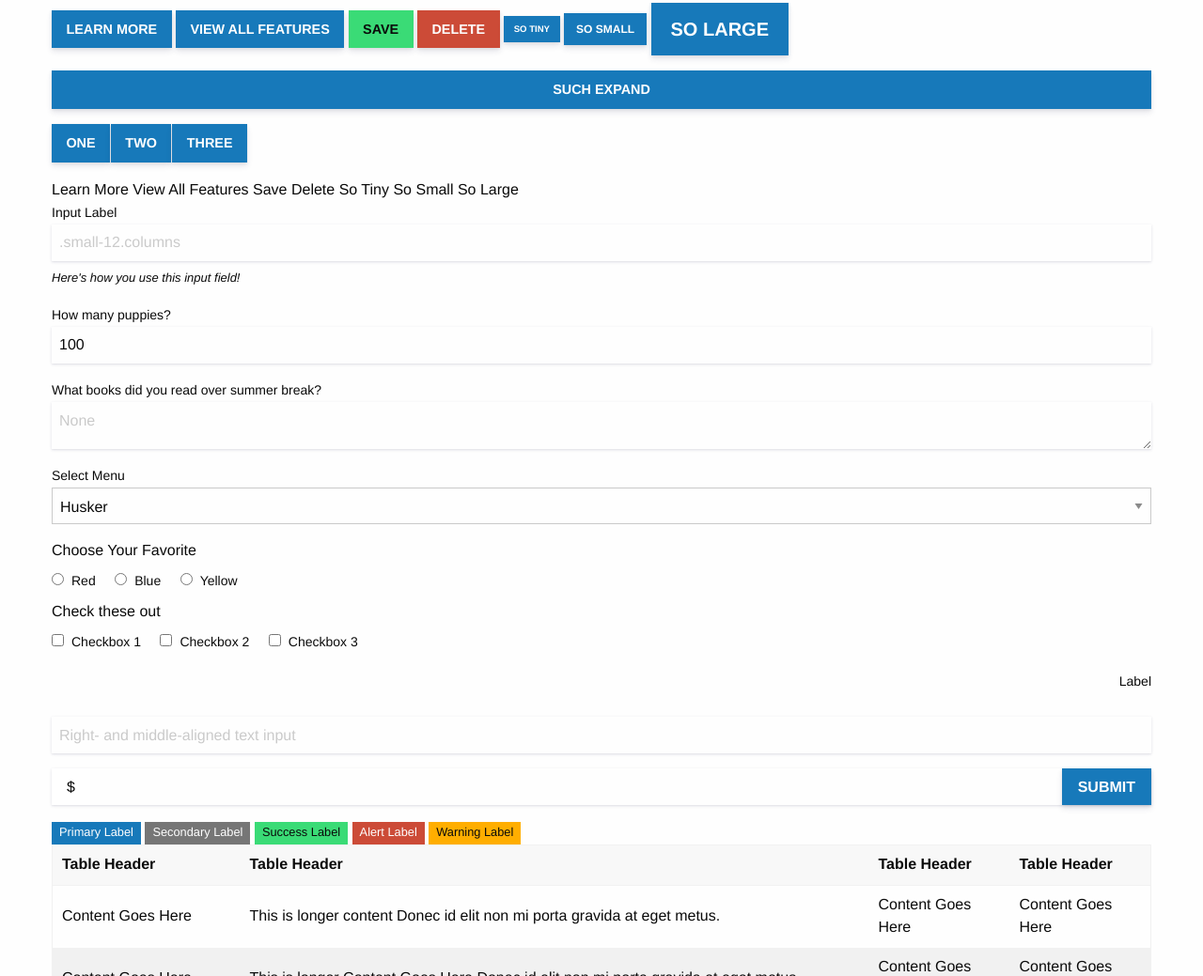
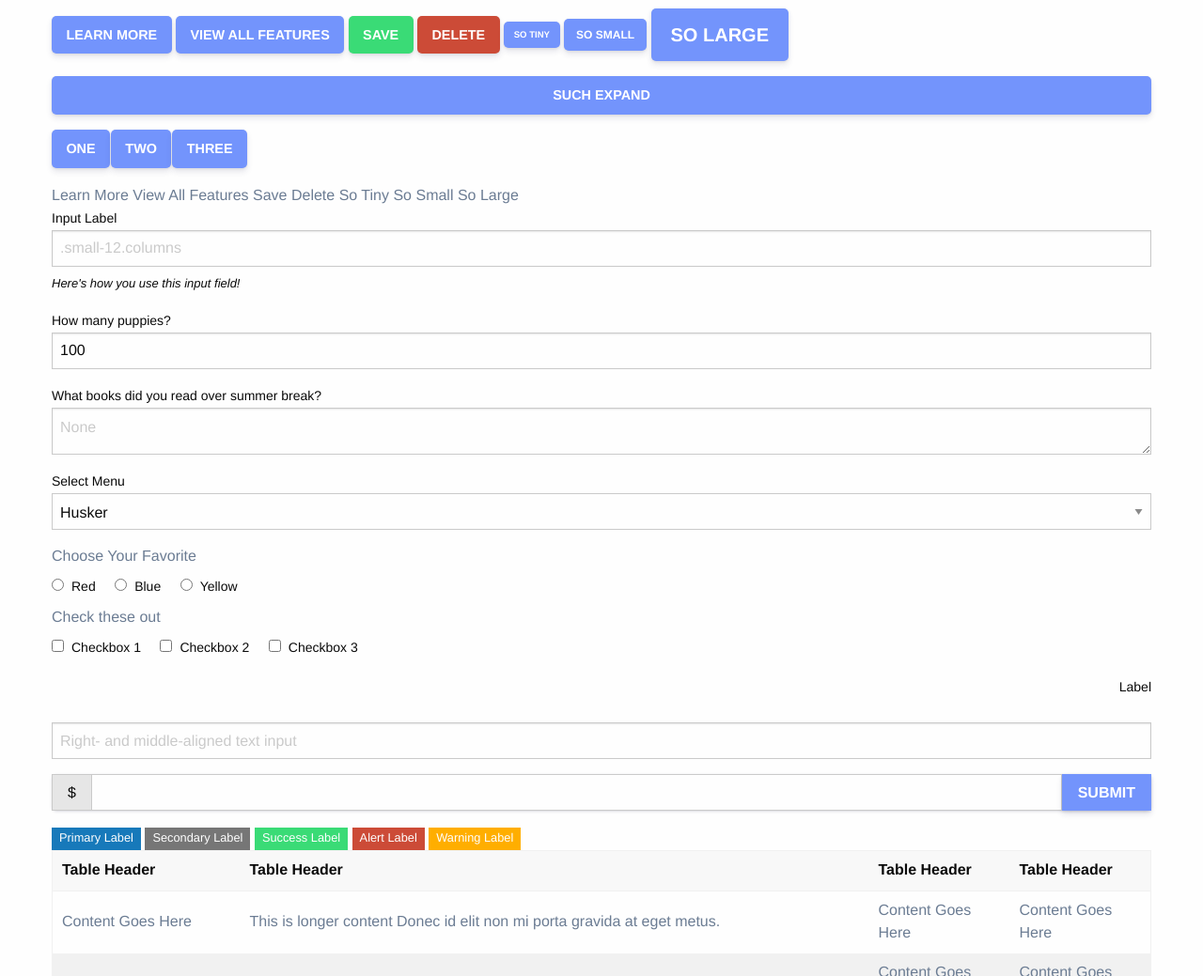
Before and after one commit to sudouc/sudo-web-framework, a website: page index.html in a window 1280 px wide. Shown: the part 1626-2665 px from the top of the page at 94% size. Drawn offline with nearby package versions, Linux system fonts and the light colour scheme; a web font is replaced by a local one.

Commit message:
Something was broken, but now is fixed. I don't know what it is, but...

```diff
--- a/package.json
+++ b/package.json
@@ -1,6 +1,6 @@
 {
   "name": "sudo-web-framework",
-  "version": "0.1.3",
+  "version": "0.1.4",
   "description": "Web Framework for Sudo – Sits ontop of Foundation from Zurb",
   "main": "gulpfile.js",
   "devDependencies": {
--- a/scss/_global.scss
+++ b/scss/_global.scss
@@ -6,10 +6,11 @@ $foundation-palette: (
         success: #6fd487,
         warning: #ffae00,
         alert: #f15034,
-) !default;
-$header-color: #32325d !default;
-$header-small-font-color: #afbec9 !default;
-$body-font-color: #6b7c93 !default;
+);
+$header-color: #32325d;
+$header-small-font-color: #afbec9;
+$body-font-color: #6b7c93;
+$white: #FFF;
 
 $sudo-gradient-palette: (
         "fanta": (
@@ -28,34 +29,34 @@ $sudo-gradient-palette: (
                 rgba(145,26,255,1),
                 rgba(61,193,255,1)
         )
-) !default;
+);
 
 @include add-foundation-colors;
 
-$global-radius: 5px !default;
-$font-directory: '/assets/fonts/' !default;
-$body-font-family: 'Camphor', 'Helvetica Neue', Helvetica, Roboto, Arial, sans-serif !default;
-$header-font-family: 'Circular Std', 'Helvetica Neue', Helvetica, Roboto, Arial, sans-serif !default;
+$global-radius: 5px;
+$font-directory: '/assets/fonts/';
+$body-font-family: 'Camphor', 'Helvetica Neue', Helvetica, Roboto, Arial, sans-serif;
+$header-font-family: 'Circular Std', 'Helvetica Neue', Helvetica, Roboto, Arial, sans-serif;
 
-$button-font-family: inherit !default;
+$button-font-family: inherit;
 $button-padding: 0.85em 1em;
-$button-fill: solid !default;
-$button-background: $primary-color !default;
-$button-background-hover: scale-color($button-background, $lightness: 15%) !default;
-$button-color: $white !default;
-$button-color-alt: #7291ff !default;
-$button-radius: $global-radius !default;
-$button-hollow-border-width: 1px !default;
+$button-fill: solid;
+$button-background: $primary-color;
+$button-background-hover: scale-color($button-background, $lightness: 15%);
+$button-color: $white;
+$button-color-alt: #7291ff;
+$button-radius: $global-radius;
+$button-hollow-border-width: 1px;
 $button-sizes: (
         tiny: 0.6rem,
         small: 0.75rem,
         default: 0.9rem,
         large: 1.25rem,
-) !default;
+);
 
-$button-opacity-disabled: 0.25 !default;
-$button-background-hover-lightness: 15% !default;
-$button-hollow-hover-lightness: -50% !default;
-$button-transition: background-color 0.25s ease-out, color 0.25s ease-out !default;
+$button-opacity-disabled: 0.25;
+$button-background-hover-lightness: 15%;
+$button-hollow-hover-lightness: -50%;
+$button-transition: background-color 0.25s ease-out, color 0.25s ease-out;
 
-$label-color-alt: $white !default;
+$label-color-alt: $white;
--- a/scss/app.scss
+++ b/scss/app.scss
@@ -1,7 +1,8 @@
 @charset 'utf-8';
 
+// @import 'global';
 @import 'foundation';
 
+@import 'sudoweb';
+
 @include foundation-everything();
-
-@import 'sudoweb';
--- a/scss/sudoweb.scss
+++ b/scss/sudoweb.scss
@@ -27,33 +27,9 @@
 @import 'util/util';
 
 // Global variables and styles
-@import 'global';
+@import './global';
 
 @include sudo-fonts;
 @include sudo-button;
 @include sudo-callouts;
 @include sudo-forms;
-
-
-@mixin sw-gradient($name, $hover: true){
- $color1: nth(map-get($sw-gradient-palette, $name), 1);
- $color2: nth(map-get($sw-gradient-palette, $name), 2);
-
- background: $color1; /* Old browsers */
-
- background-image: -moz-linear-gradient( 11deg, $color1 0%, $color2 100%);
- background-image: -webkit-linear-gradient( 11deg, $color1 0%, $color2 100%);
- background-image: -ms-linear-gradient( 11deg, $color1 0%, $color2 100%);
-
- @if $hover {
-  &:hover {
-   $color1_hover: scale_color(nth(map-get($sw-gradient-palette, $name), 1), $button-background-hover-lightness * 1.5);
-   $color2_hover: scale_color(nth(map-get($sw-gradient-palette, $name), 2), $button-background-hover-lightness * 1.5);
-   background: $color1_hover; /* Old browsers */
-
-   background-image: -moz-linear-gradient( 11deg, $color1_hover 0%, $color2_hover 100%);
-   background-image: -webkit-linear-gradient( 11deg, $color1_hover 0%, $color2_hover 100%);
-   background-image: -ms-linear-gradient( 11deg, $color1_hover 0%, $color2_hover 100%);
-  }
- }
-}
--- /dev/null
+++ b/scss/util/_gradient.scss
@@ -0,0 +1,22 @@
+@mixin sw-gradient($name, $hover: true) {
+  $color1: nth(map-get($sw-gradient-palette, $name), 1);
+  $color2: nth(map-get($sw-gradient-palette, $name), 2);
+
+  background: $color1; /* Old browsers */
+
+  background-image: -moz-linear-gradient( 11deg, $color1 0%, $color2 100%);
+  background-image: -webkit-linear-gradient( 11deg, $color1 0%, $color2 100%);
+  background-image: -ms-linear-gradient( 11deg, $color1 0%, $color2 100%);
+
+  @if $hover {
+    &:hover {
+      $color1_hover: scale_color(nth(map-get($sw-gradient-palette, $name), 1), $button-background-hover-lightness * 1.5);
+      $color2_hover: scale_color(nth(map-get($sw-gradient-palette, $name), 2), $button-background-hover-lightness * 1.5);
+      background: $color1_hover; /* Old browsers */
+
+      background-image: -moz-linear-gradient( 11deg, $color1_hover 0%, $color2_hover 100%);
+      background-image: -webkit-linear-gradient( 11deg, $color1_hover 0%, $color2_hover 100%);
+      background-image: -ms-linear-gradient( 11deg, $color1_hover 0%, $color2_hover 100%);
+    }
+  }
+}
--- a/scss/util/_util.scss
+++ b/scss/util/_util.scss
@@ -12,3 +12,4 @@
 @import 'breakpoint';
 @import 'mixins';
 @import 'typography';
+@import 'gradient';
```
Also changed, not shown: css/app.css.
